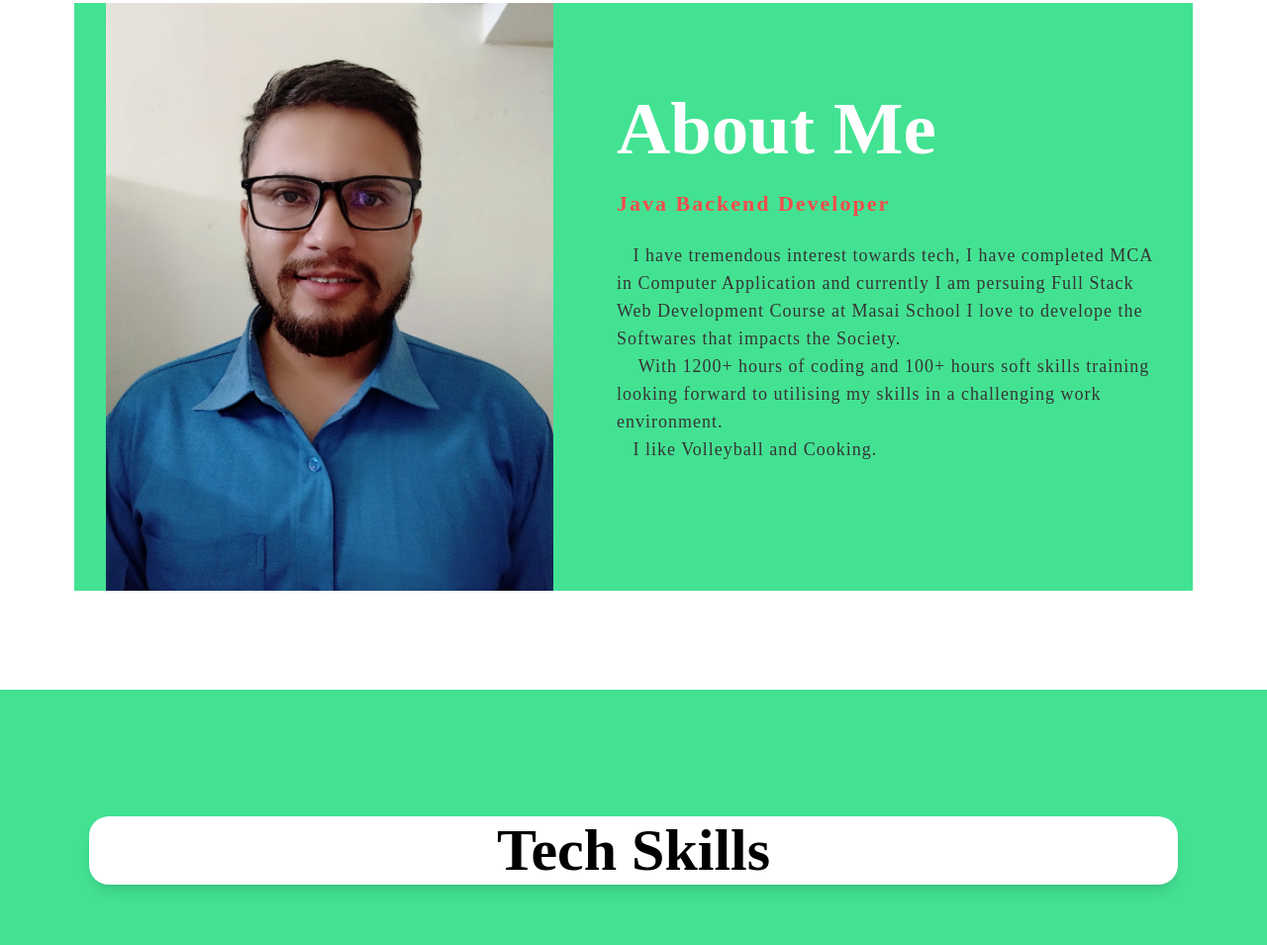
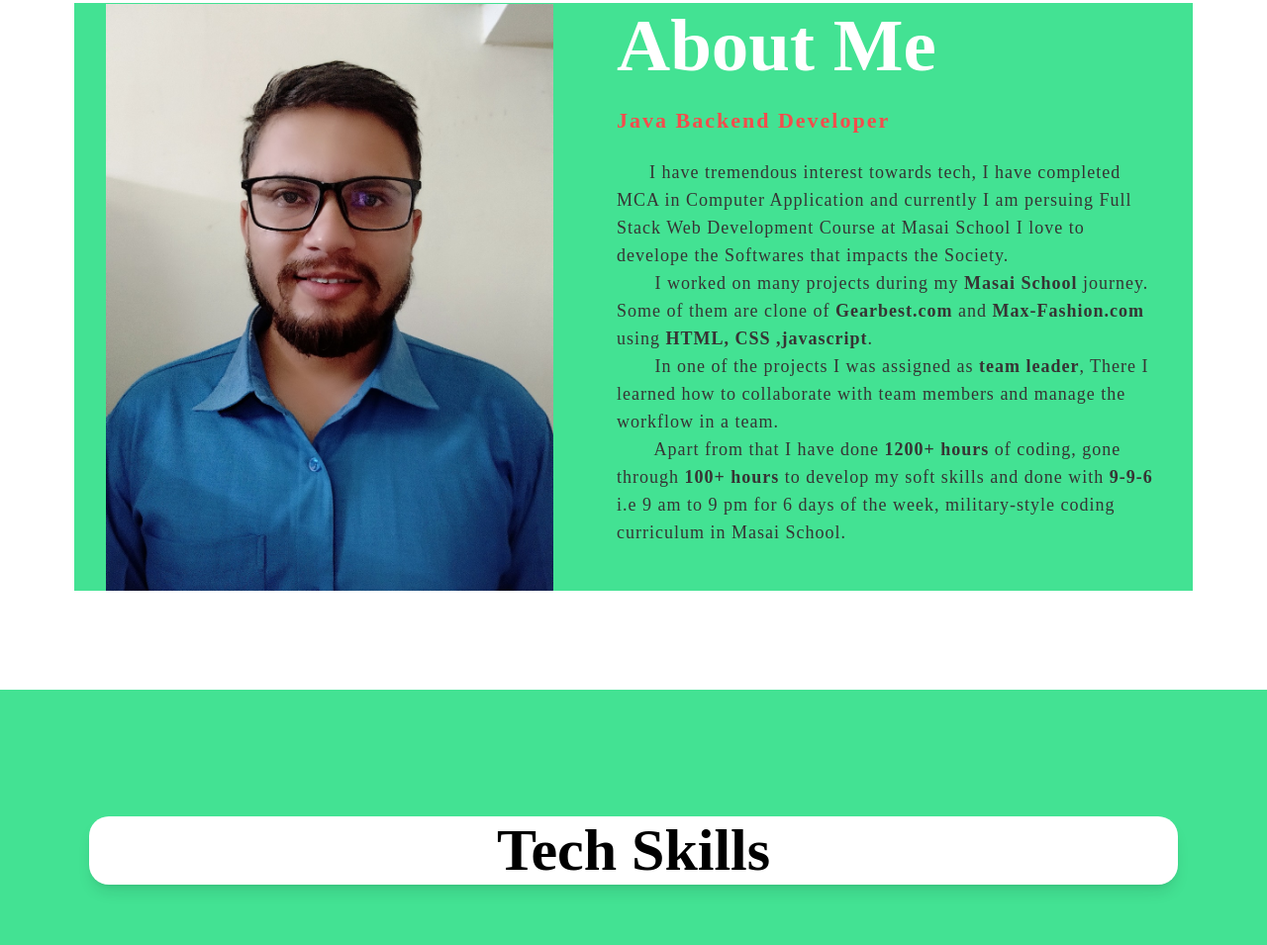
Before and after one commit to riturajnagar/riturajnagar.github.io, a plain HTML site: page index.html in a window 1280 px wide. Shown: the part 787-1742 px from the top of the page at 99% size. Drawn offline with Linux system fonts and the light colour scheme.

Commit message:
about added

```diff
--- a/index.html
+++ b/index.html
@@ -43,17 +43,21 @@
             <h2>About Me</h2>
             <h5>Java <span>Backend</span> Developer</h5>
             <p>
-              &nbsp; &nbsp;I have tremendous interest towards tech, I have
+              &nbsp;&nbsp;&nbsp;&nbsp;&nbsp;&nbsp;I have tremendous interest towards tech, I have
               completed MCA in Computer Application and currently I am persuing
               Full Stack Web Development Course at Masai School I love to
               develope the Softwares that impacts the Society.
               <br />
 
-              &nbsp; &nbsp; With 1200+ hours of coding and 100+ hours soft
-              skills training looking forward to utilising my skills in a
-              challenging work environment.
+
+
+              &nbsp;&nbsp;&nbsp;&nbsp;&nbsp;&nbsp; I worked on many projects during my <b> Masai School</b> journey. Some of them are clone of <b> Gearbest.com</b> and <b> Max-Fashion.com </b> using <b> HTML, CSS ,javascript</b>.
+               <br> &nbsp;&nbsp;&nbsp;&nbsp;&nbsp;&nbsp;
+               In one of the projects I was assigned as <b> team leader</b>, There I learned how to collaborate with team members and manage the workflow in a team.
+              <br>&nbsp;&nbsp;&nbsp;&nbsp;&nbsp;&nbsp;
+               Apart from that I have done <b> 1200+ hours</b> of coding, gone through <b> 100+ hours</b> to develop my soft skills and done with <b> 9-9-6 </b>i.e 9 am to 9 pm for 6 days of the week, military-style coding curriculum in Masai School.
               <br />
-              &nbsp; &nbsp;I like Volleyball and Cooking.
+
             </p>
           </div>
         </div>
```
